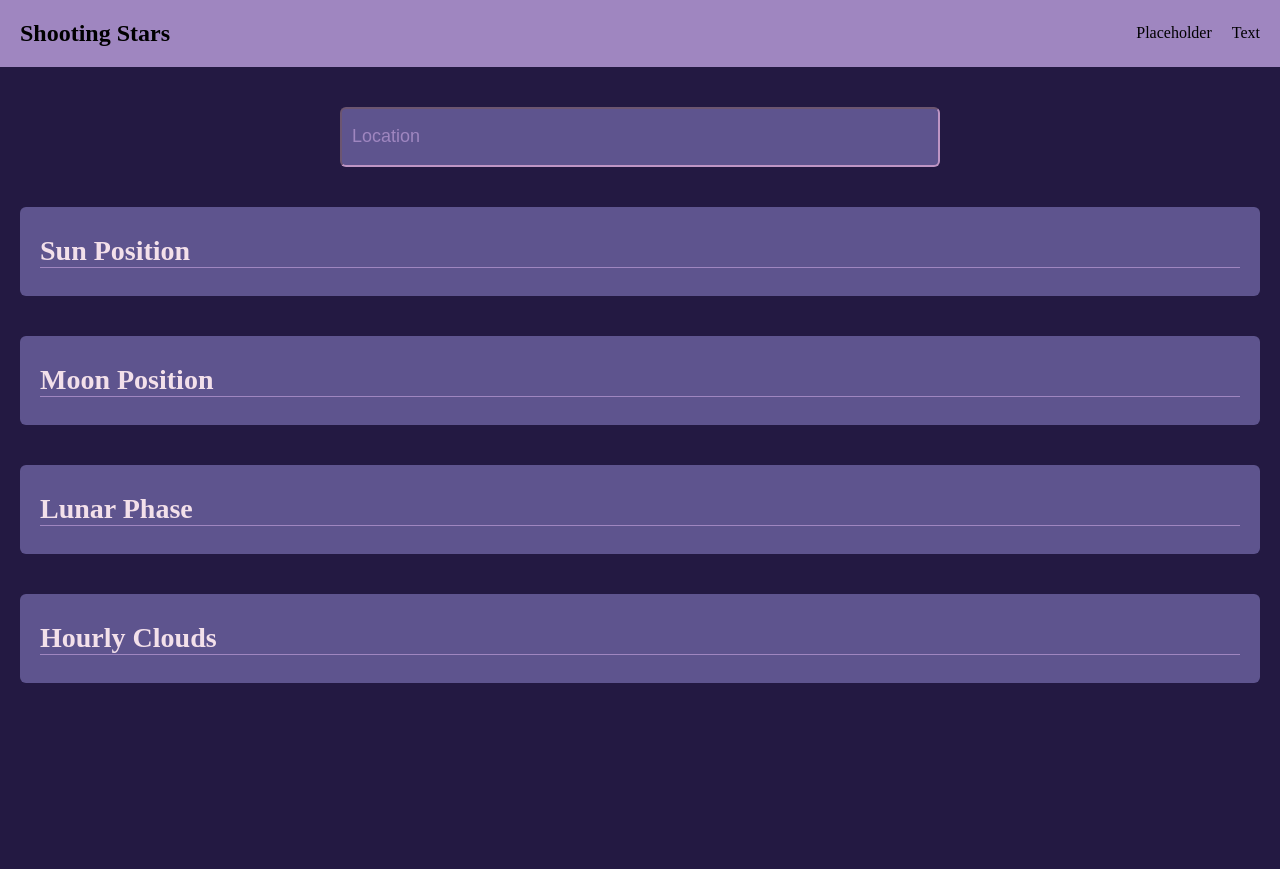
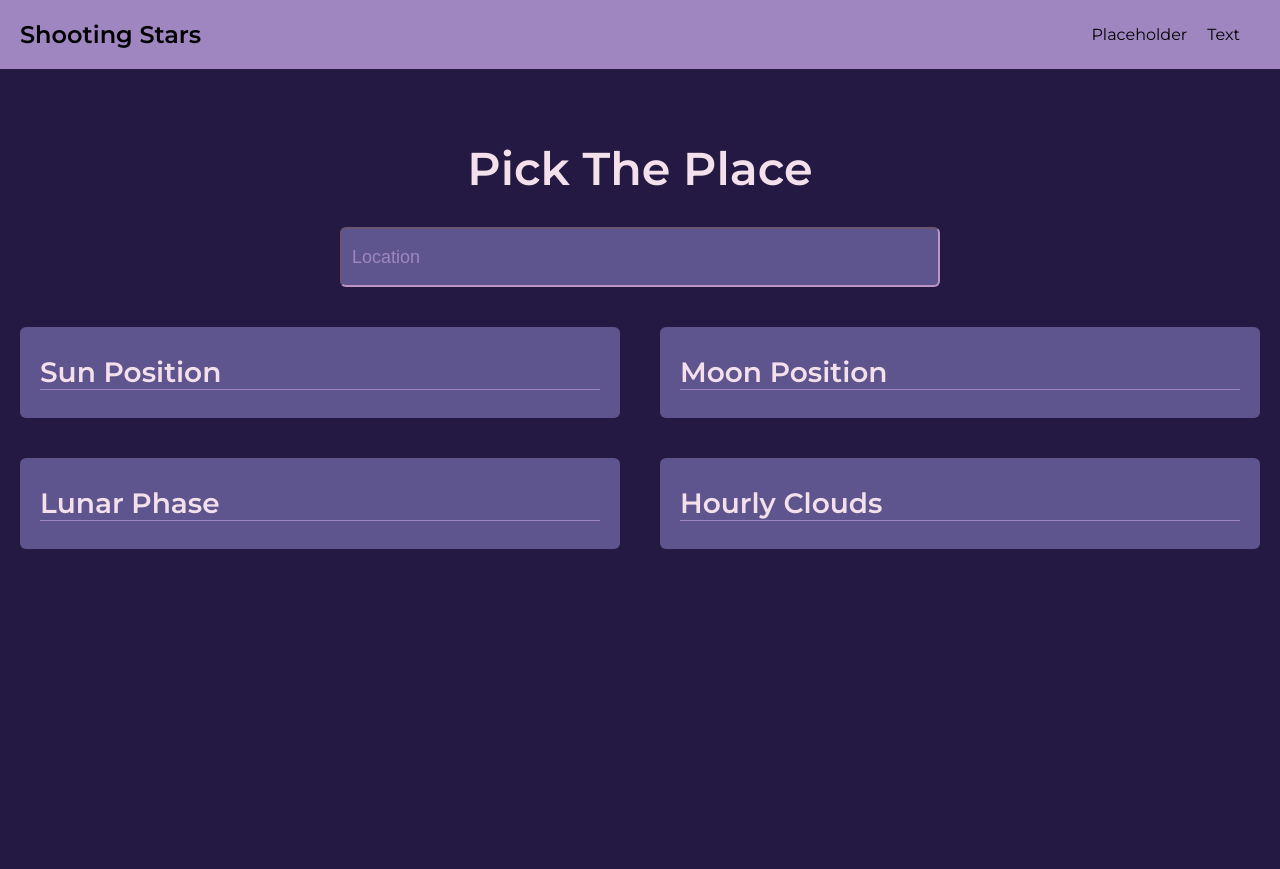
Before and after one commit to bryancurtis3/shooting_stars, a Django app: page / in a window 1280 px wide. Before the commit the page ends 683 px from the top, so only its background shows below. Run offline with Django 3.2, Linux system fonts and the light colour scheme; style sheets or scripts are compiled from the project's sources; some libraries are stand-ins or nearby versions.

Commit message:
adds more to home page and styles more, adds posts route, fixes my weird css problem by removing pages that wasn't meant to be there

```diff
--- a/static/styles/_variables.scss
+++ b/main_app/static/styles/_variables.scss
@@ -1,3 +1,5 @@
+// $dark: rgb(53, 54, 58);
+// $meddark: rgba(32, 33, 36, 1);
 $dark: #231942;
 $meddark: #5e548e;
 $med: #9f86c0;
--- a/static/styles/home.scss
+++ b/main_app/static/styles/home.scss
@@ -1,4 +1,10 @@
 @import './variables';
+
+h1 {
+    font-size: 46px;
+    color: $text;
+    text-align: center;
+}
 
 .search {
     display: flex;
@@ -40,7 +46,7 @@
 
 .info {
     display: grid;
-    grid-template-columns: 1;
+    grid-template-columns: 1fr;
     gap: 40px;
 
 
@@ -50,6 +56,8 @@
         border-radius: 6px;
         color: $text;
         font-size: 18px;
+        // -webkit-box-shadow: 0px 0px 12px 10px rgba(0,0,0,0.3);
+        // box-shadow: 2px 3px 12px 10px rgba(0,0,0,.3);
 
         h3 {
             font-size: 28px;
@@ -57,4 +65,12 @@
             border-bottom: 1px solid $med;
         }
     }
+
+
 }
+
+@media only screen and (min-width: 450px) {
+    .info {
+        grid-template-columns: 1fr 1fr;
+    }
+}
--- /dev/null
+++ b/main_app/static/styles/main.scss
@@ -0,0 +1,58 @@
+@import url('https://fonts.googleapis.com/css2?family=Montserrat:wght@400;500;600&display=swap');
+@import './variables';
+
+* {
+    box-sizing: border-box;
+}
+
+body {
+    margin: 0;
+    padding: 0;
+    min-height: 100vh;
+    font-family: 'Montserrat', sans-serif;
+}
+
+main {
+    min-height: inherit;
+    padding: 40px 20px;
+    background-color: $dark;
+}
+
+nav {
+    display: flex;
+    align-items: center;
+    justify-content: space-between;
+    padding: 0 20px;
+    background-color: $med;
+
+    section {
+        display: flex;
+        justify-content: space-evenly;
+        gap: 20px;
+
+        .fa-star {
+            font-size: 26px;
+            color: $meddark;
+            display: none;
+        }
+
+        .words {
+            display: flex;
+            justify-content: space-between;
+
+            p {
+                margin-left: 20px;
+            }
+        }
+
+        @media only screen and (max-width: 420px) {
+            .words {
+                display: none;
+            }
+
+            .fa-star {
+                display: block;
+            }
+        }
+    }
+}
--- a/main_app/static/styles/pages/home.scss
+++ /dev/null
@@ -1,3 +0,0 @@
-h1 {
-    color: red;
-}
--- a/main_app/templates/base.html
+++ b/main_app/templates/base.html
@@ -7,6 +7,9 @@
     <meta charset="UTF-8">
     <meta http-equiv="X-UA-Compatible" content="IE=edge">
     <meta name="viewport" content="width=device-width, initial-scale=1.0">
+
+    <!-- Fontawesome -->
+    <link rel="stylesheet" href="https://cdnjs.cloudflare.com/ajax/libs/font-awesome/5.15.4/css/all.min.css">
 
     <!-- jQuery -->
     <script src="https://code.jquery.com/jquery-3.6.0.min.js" integrity="sha256-/xUj+3OJU5yExlq6GSYGSHk7tPXikynS7ogEvDej/m4=" crossorigin="anonymous"></script>
@@ -27,8 +30,16 @@
         <h2>Shooting Stars</h2>
 
         <section class="nav-right">
-            <p>Placeholder</p>
-            <p>Text</p>
+
+            <div class="words">
+                <p>Placeholder</p>
+                <p>Text</p>
+            </div>
+
+
+            <div class="star">
+                <i class="far fa-star"></i>
+            </div>
         </section>
     </nav>
 
--- a/main_app/templates/home.html
+++ b/main_app/templates/home.html
@@ -12,6 +12,8 @@
 
 
 {% block content %}
+
+    <h1>Pick The Place</h1>
 
     <section class="search">
         <input type="text" Placeholder="Location">
--- /dev/null
+++ b/main_app/templates/posts.html
@@ -0,0 +1,4 @@
+
+{% block content %}
+<h1>Posts suc</h1>
+{% endblock content %}
--- a/main_app/urls.py
+++ b/main_app/urls.py
@@ -3,4 +3,5 @@ from . import views
 
 urlpatterns = [
     path('', views.Home.as_view(), name="Home"),
+    path('posts/', views.Posts.as_view(), name="posts"),
 ]
--- a/main_app/views.py
+++ b/main_app/views.py
@@ -8,3 +8,6 @@ from django.views.generic.base import TemplateView
 # Create your views here.
 class Home(TemplateView):
     template_name = "home.html"
+
+class Posts(TemplateView):
+    template_name = "posts.html"
--- a/static/scripts/weatherApi.js
+++ b/static/scripts/weatherApi.js
@@ -65,10 +65,10 @@ fetch("https://weatherapi-com.p.rapidapi.com/forecast.json?q=Chattanooga&days=2"
     console.log(set);
 
     // After sunset
-    for (let i = set; i < 24; i++) {
+    for (let i = set + 1; i < 24; i++) {
 
         const hour = `${i - 12}:00`
-        const info = `${hour}PM: ${today.hour[i].cloud}% cloudy`;
+        const info = `${hour}PM: ${today.hour[i].cloud}% cloudy - ${today.hour[i].wind_mph}mph winds`;
 
         // Output to HTML
         $("#hours").append(document.createTextNode(info));
@@ -80,7 +80,7 @@ fetch("https://weatherapi-com.p.rapidapi.com/forecast.json?q=Chattanooga&days=2"
 
         i === 0 ? hour = "12:00" : hour = `${i}:00`
 
-        const info = `${hour}AM: ${nextDay.hour[i].cloud}% cloudy`;
+        const info = `${hour}AM: ${nextDay.hour[i].cloud}% cloudy - ${today.hour[i].wind_mph}mph winds`;
 
         // Output to HTML
         $("#hours").append(document.createTextNode(info));
--- a/static/styles/main.scss
+++ /dev/null
@@ -1,35 +0,0 @@
-@import './variables';
-
-* {
-    box-sizing: border-box;
-}
-
-body {
-    margin: 0;
-    padding: 0;
-    min-height: 100vh;
-}
-
-main {
-    min-height: inherit;
-    padding: 40px 20px;
-    background-color: $dark;
-}
-
-nav {
-    display: flex;
-    align-items: center;
-    justify-content: space-between;
-    padding: 0 20px;
-    background-color: $med;
-
-    section {
-        display: flex;
-        justify-content: space-evenly;
-        gap: 20px;
-
-        p {
-            //
-        }
-    }
-}
```
Also changed, not shown: static/styles/home.css (+10 -1 lines), static/styles/main.css (+17 -1 lines), 3 other files.
